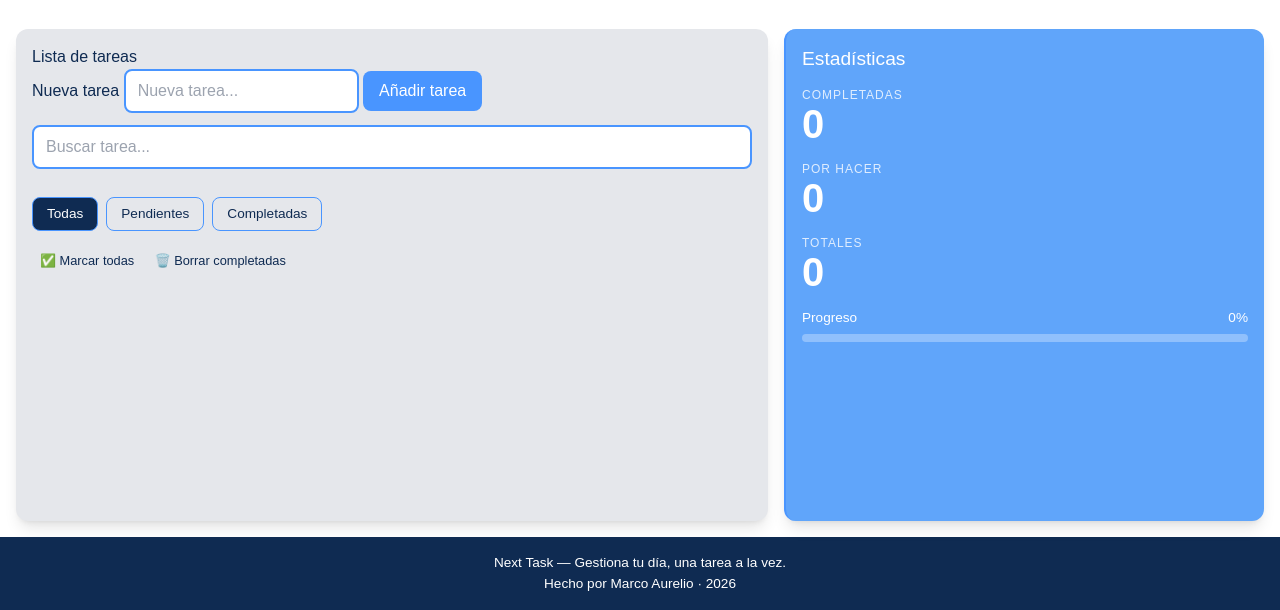
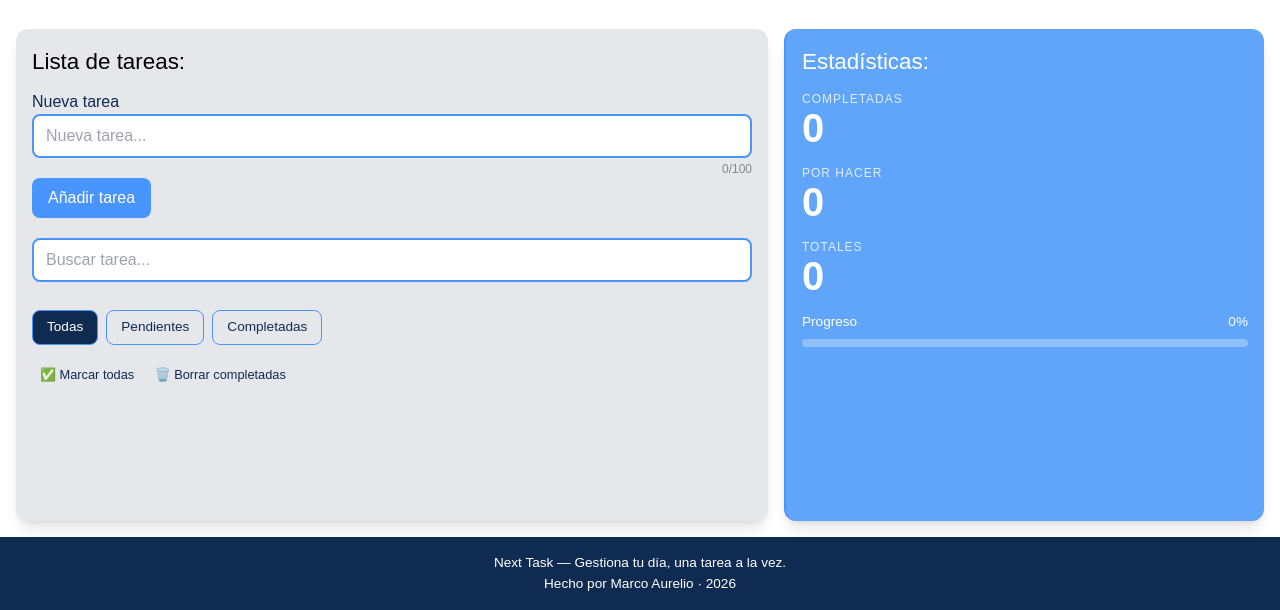
Before and after one commit to MarcoAurelio96/taskflow-project, a plain HTML site: page index.html in a window 1280 px wide. Shown: the part 190-800 px from the top of the page. Drawn offline with nearby package versions, Linux system fonts and the light colour scheme.

Commit message:
añadir contador de caracteres

```diff
--- a/app.js
+++ b/app.js
@@ -12,9 +12,14 @@ const btnModoOscuro = document.getElementById('btnModoOscuro');
 const logo = document.getElementById('logo');
 const btnMarcarTodas = document.getElementById('btnMarcarTodas');
 const btnBorrarCompletadas = document.getElementById('btnBorrarCompletadas');
+const contadorCaracteres = document.getElementById('contadorCaracteres');
 
 buscador.addEventListener('input',function() {
   renderizarTareas();
+});
+
+input.addEventListener('input', function() {
+  contadorCaracteres.textContent = input.value.length + '/100';
 });
 
 /**
--- a/index.html
+++ b/index.html
@@ -30,11 +30,14 @@
 
     <div class="contenedor p-4 gap-4">
         <main class="bg-gray-200 dark:bg-gray-800 rounded-xl shadow-lg p-4"> <!--Aquí va la lista de tareas con sus acciones-->
-            <h2>Lista de tareas</h2>
+            <h2>Lista de tareas:</h2>
             <div>
                 <form>
                     <label for="inputTarea">Nueva tarea</label>
-                    <input type="text" id="inputTarea" placeholder="Nueva tarea...">
+                    <div class="input-wrapper">
+                        <input type="text" id="inputTarea" placeholder="Nueva tarea..." maxlength="100">
+                        <small id="contadorCaracteres">0/100</small>
+                    </div>
                     <button type="submit">Añadir tarea</button>
                 </form>
 
@@ -55,7 +58,7 @@
         </main>
 
         <aside class="bg-blue-400 rounded-xl shadow-lg p-4"> <!--Aquí van las estadísticas-->
-            <h2>Estadísticas</h2>
+            <h2>Estadísticas:</h2>
 
             <div class="stat">
                 <div class="stat-label">Completadas</div>
--- a/styles.css
+++ b/styles.css
@@ -83,6 +83,23 @@ main {
   color: white;
 }
 
+.input-wrapper {
+  display: flex;
+  flex-direction: column;
+  flex: 1;
+}
+
+#contadorCaracteres {
+  font-size: 0.75rem;
+  color: #888;
+  text-align: right;
+  margin-top: 2px;
+}
+
+.dark #contadorCaracteres {
+  color: #ccc;
+}
+
 aside {
   width: 480px;
   padding: var(--espaciado);
@@ -95,7 +112,7 @@ aside {
 }
 
 aside h2 {
-  font-size: 1.2rem;
+  font-size: 1.4rem;
   margin-bottom: 12px;
   color: white;
 }
@@ -186,6 +203,16 @@ aside p {
 #listaTareas li:hover {
   transform: translateX(4px);
   box-shadow: 0 4px 12px rgba(0,0,0,0.2);
+}
+
+form {
+  margin-bottom: 8px;
+}
+
+main h2 {
+  font-size: 1.4rem;
+  margin-bottom: 12px;
+  color: rgb(0, 0, 0);
 }
 
 /* Botón añadir tarea */
```
